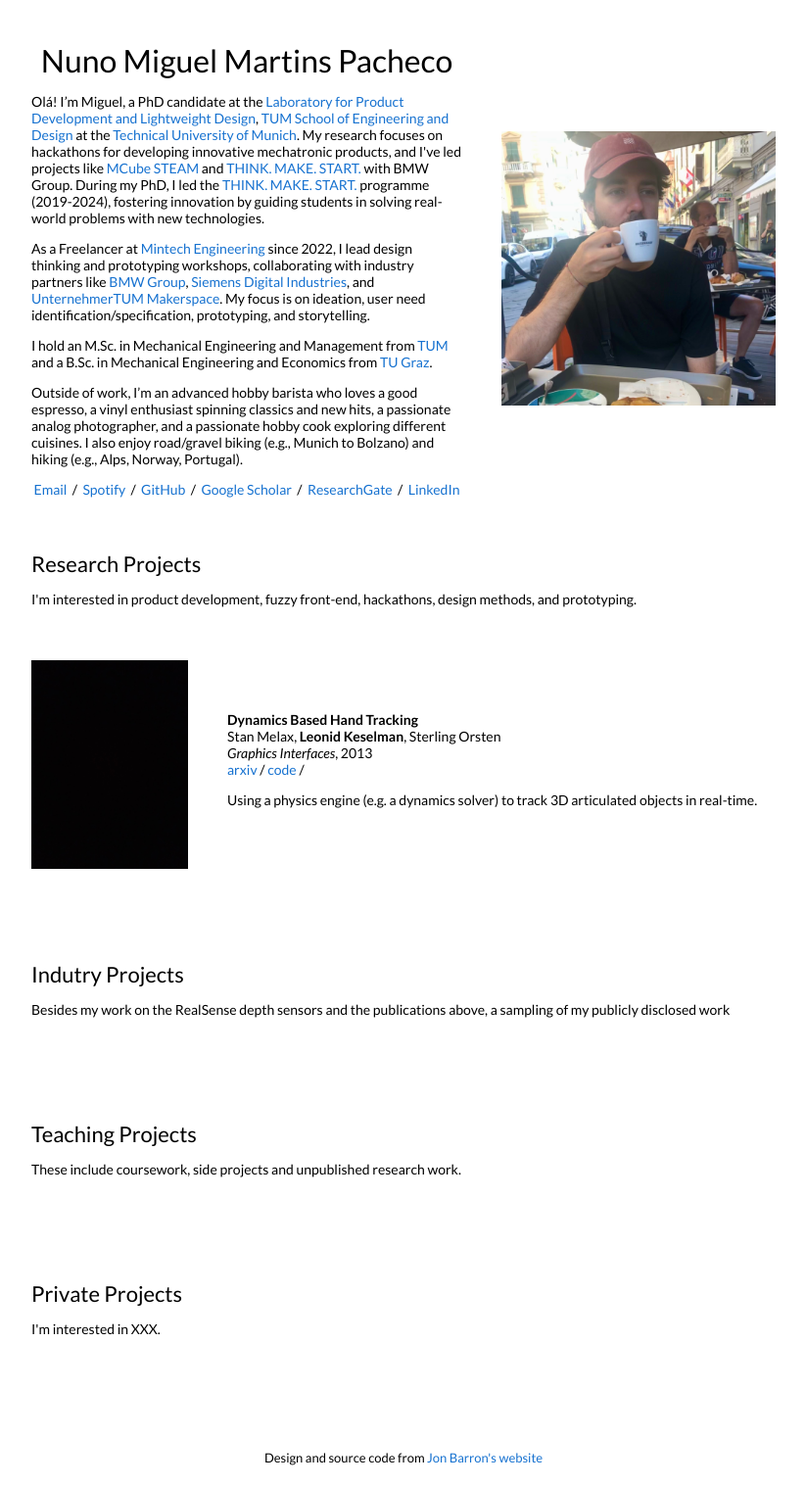
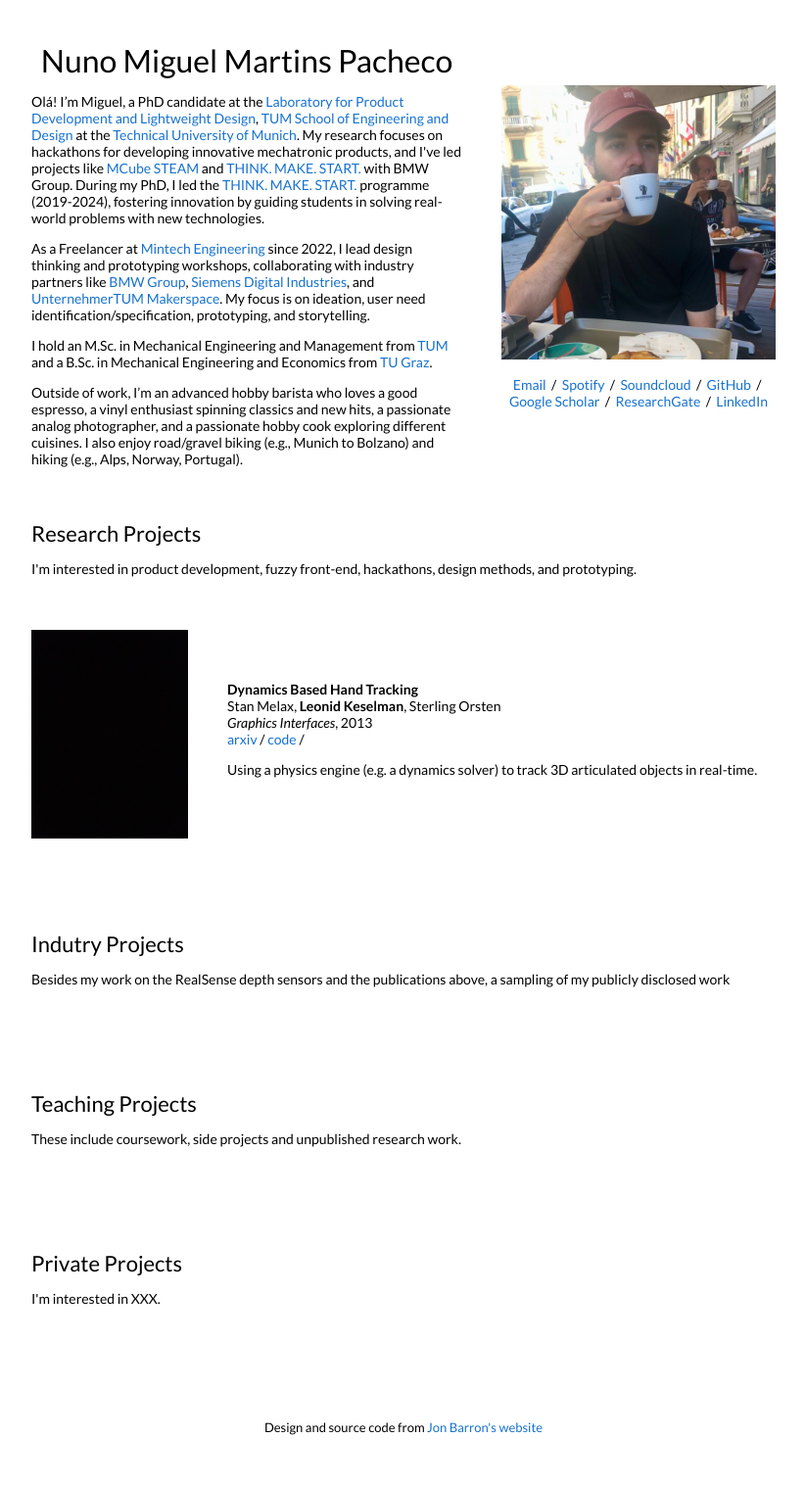
Before and after one commit to martinspacheco/martinspacheco.github.io, a Jekyll site: the page built from _posts/2013-03-01-gi2013.markdown, in a window 1280 px wide. Shown: the whole page at 98% size, without its empty margins (228-1051 px from the left). Built offline with Jekyll 4.4.1, drawn with Linux system fonts in a browser that asks for light colours; after the commit the page ends 1486 px from its top, so only the background shows below that.

Commit message:
Test Alignment

```diff
--- a/_layouts/default.html
+++ b/_layouts/default.html
@@ -42,17 +42,20 @@
 
               <p>Outside of work, I’m an advanced hobby barista who loves a good espresso, a vinyl enthusiast spinning classics and new hits, a passionate analog photographer, and a passionate hobby cook exploring different cuisines. I also enjoy road/gravel biking (e.g., Munich to Bolzano) and hiking (e.g., Alps, Norway, Portugal).</p>
 
-              <p style="text-align:center">
+            </td>
+            <td style="padding:2.5%;width:40%;max-width:40%">
+              <img style="width:100%;max-width:100%" alt="profile photo" src="images/z_me2_24-06-10.jpg">
+
+            <p style="text-align:center">
                 <a target="_blank" href="https://mailhide.io/e/BoVMJoDj"> Email</a> &nbsp;/&nbsp;
                 <a target="_blank" href="https://open.spotify.com/user/nuninho911?si=67a31848be9048e2"> Spotify</a> &nbsp;/&nbsp;
+                <a target="_blank" href="https://soundcloud.com/sanmigue1"> Soundcloud</a> &nbsp;/&nbsp;
                 <a href="https://github.com/martinspacheco">GitHub</a> &nbsp;/&nbsp;
                 <a href="https://scholar.google.com/citations?user=oP_1xlQAAAAJ&hl=en">Google Scholar</a> &nbsp;/&nbsp;
                 <a href="https://www.researchgate.net/profile/Nuno_Miguel_Martins_Pacheco">ResearchGate</a> &nbsp;/&nbsp;
                 <a href="https://www.linkedin.com/in/martinspacheco/"> LinkedIn </a>
               </p>
-            </td>
-            <td style="padding:2.5%;width:40%;max-width:40%">
-              <img style="width:100%;max-width:100%" alt="profile photo" src="images/z_me2_24-06-10.jpg">
+
             </td>
           </tr>
         </table>
```
